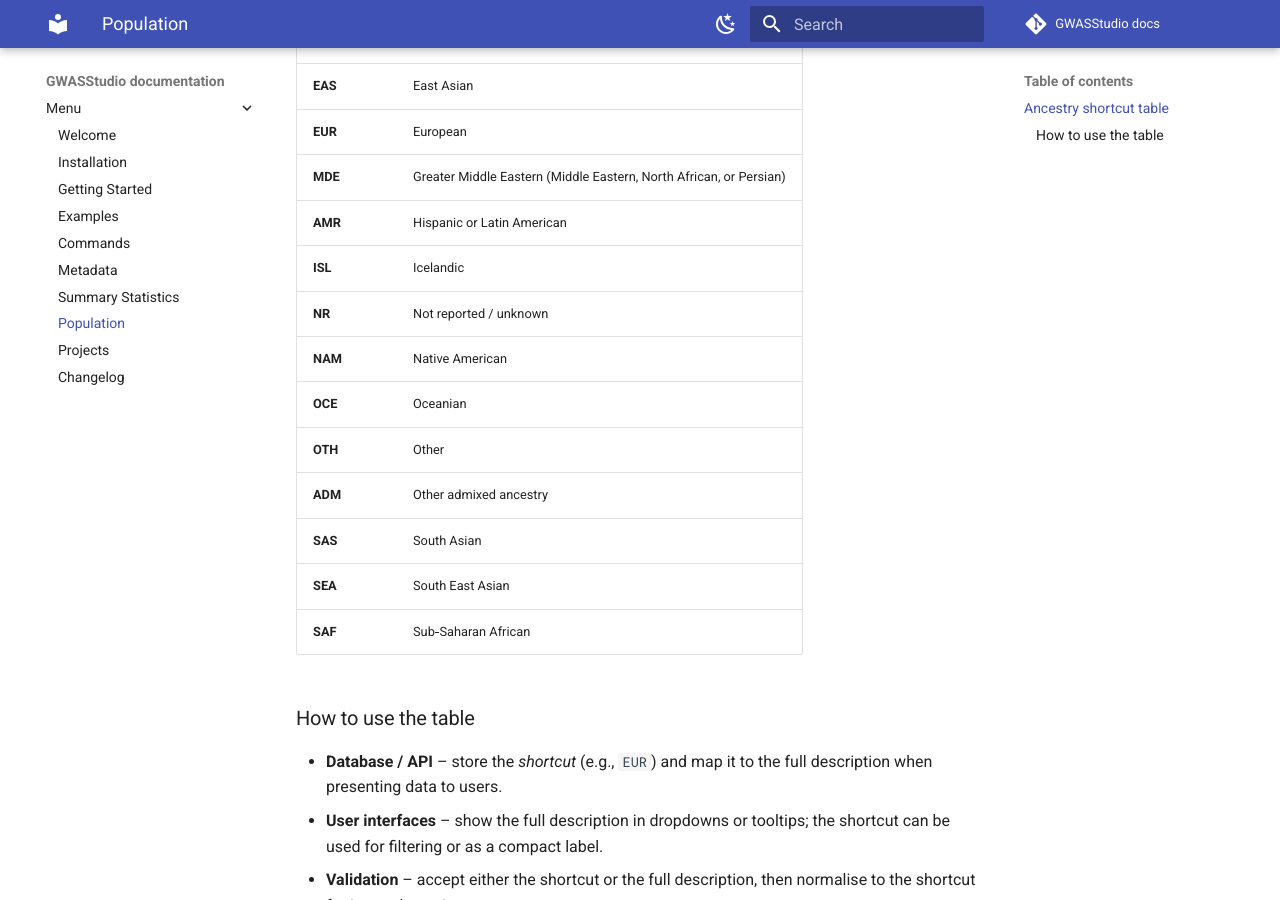
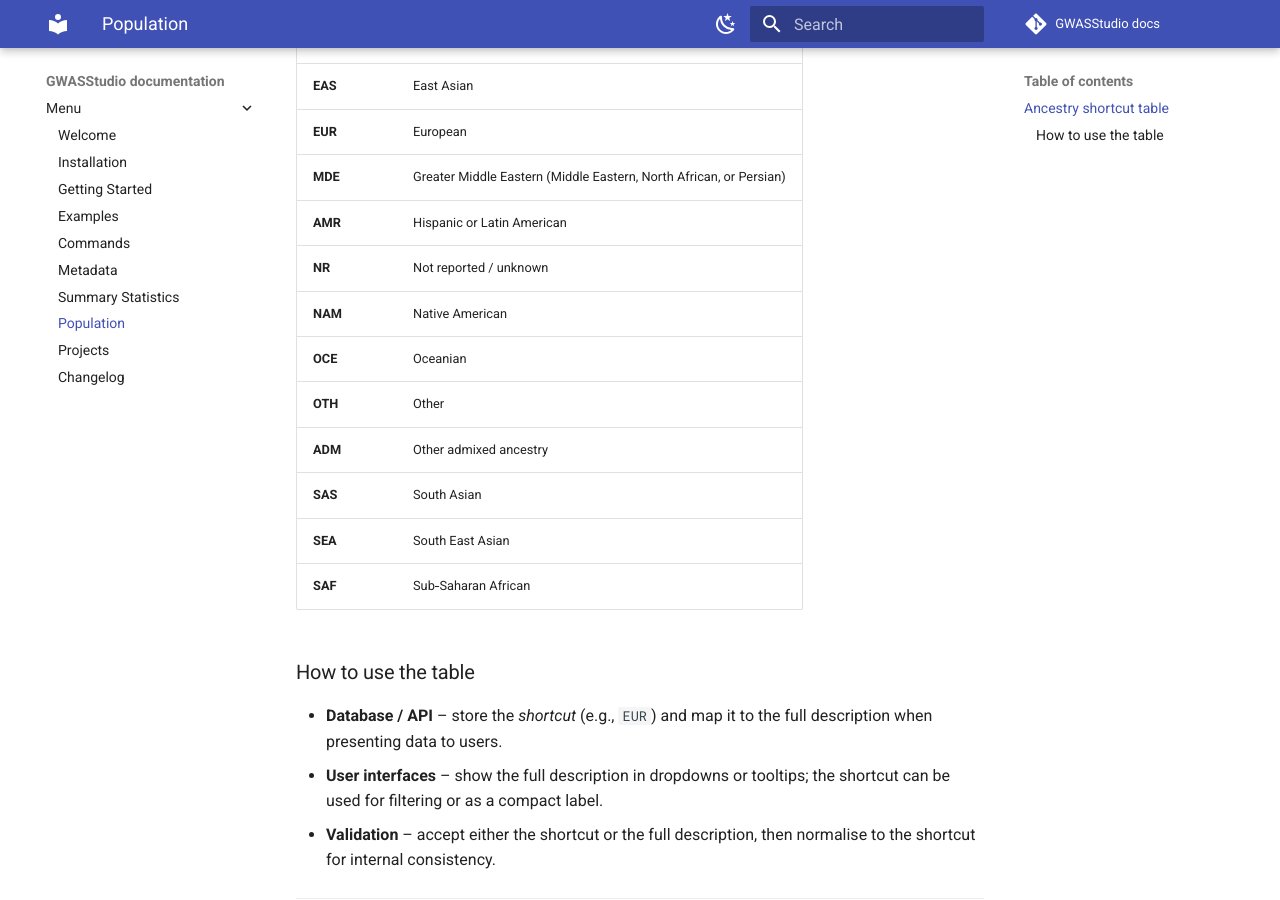
Before and after one commit to ht-diva/gwasstudio, an MkDocs documentation site: the page built from docs/population.md, in a window 1280 px wide and 900 px high, scrolled down 557 px. Built offline with MkDocs 1.6.1 and Material for MkDocs 9.7.7, drawn with Linux system fonts in a browser that asks for light colours; comment, search, counter and statistics services are not loaded.

Commit message:
Remove Icelandic from population documentation

```diff
--- a/docs/population.md
+++ b/docs/population.md
@@ -16,7 +16,6 @@ Each category has a short, machine‑friendly code (the *shortcut*) that can be
 | **EUR**  | European                                                           |
 | **MDE**  | Greater Middle Eastern (Middle Eastern, North African, or Persian) |
 | **AMR**  | Hispanic or Latin American                                         |
-| **ISL**  | Icelandic                                                          |
 | **NR**   | Not reported / unknown                                             |
 | **NAM**  | Native American                                                    |
 | **OCE**  | Oceanian                                                           |
```
